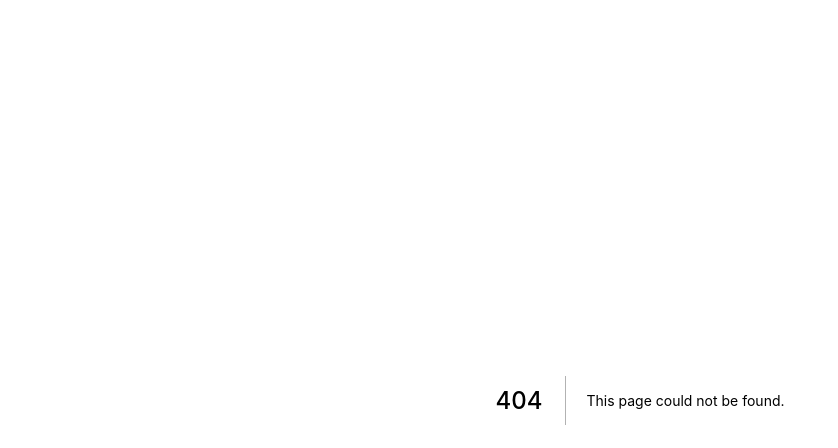
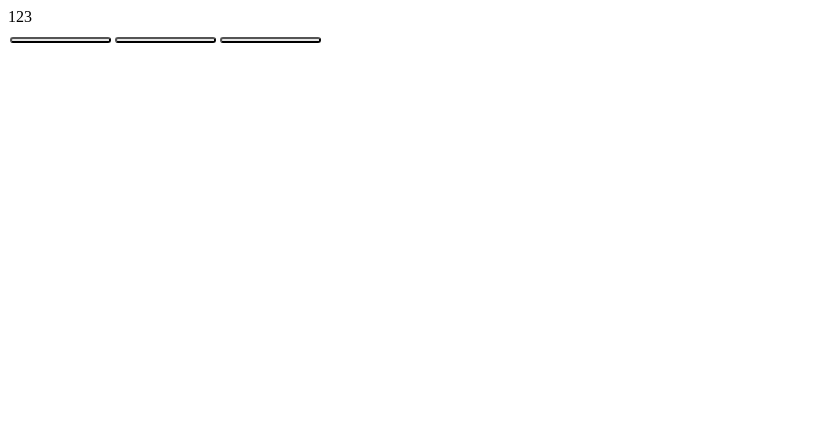
Before and after one commit to jimmyliou777/jimmy_test_project, a Next.js app: page /example/test_code in a window 1280 px wide. Before the commit this address had no page. Shown: the top 448 px of the page, without its empty margins (0-838 px from the left). Built offline with nearby package versions, Linux system fonts and the light colour scheme.

Commit message:
feature: add example path

```diff
--- /dev/null
+++ b/src/pages/example/test_code.tsx
@@ -0,0 +1,23 @@
+import React from 'react';
+export default function SampleComponent(): JSX.Element {
+    // const [data, setData] = useState([]);
+    function handleDelete() {
+        console.log('Delete!');
+    }
+    function handleAdd() {
+        console.log('Add!');
+    }
+    const handleEdit = () => {
+        console.log('Edit!');
+    };
+    return (
+        <div>
+            <div>123</div>
+            <div>
+                <button onClick={handleDelete} />
+                <button onClick={handleAdd} />
+                <button onClick={handleEdit} />
+            </div>
+        </div>
+    );
+}
```
